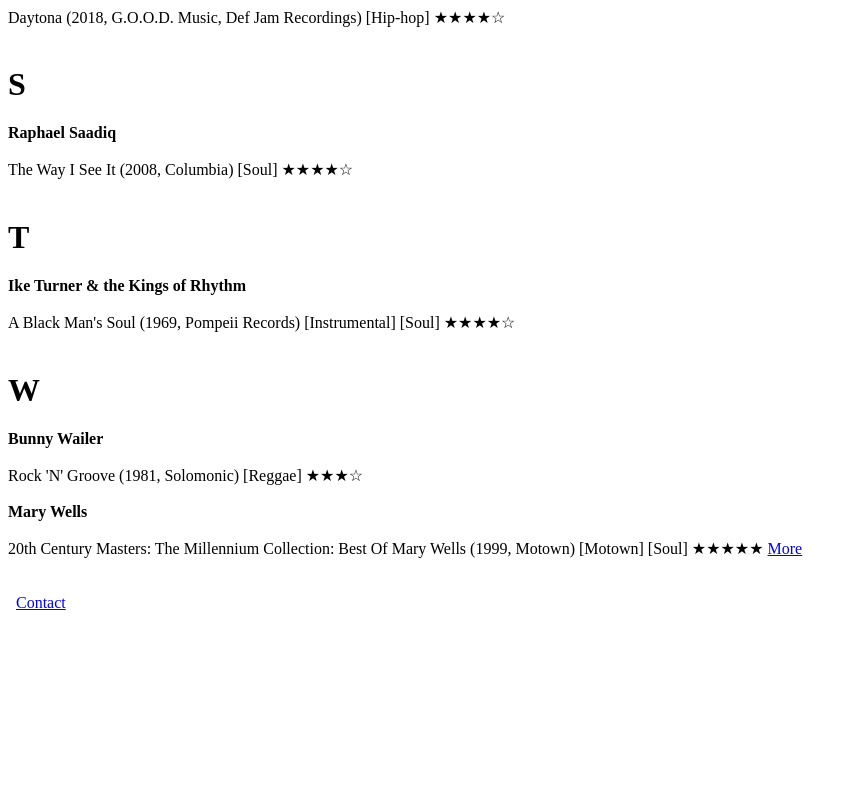
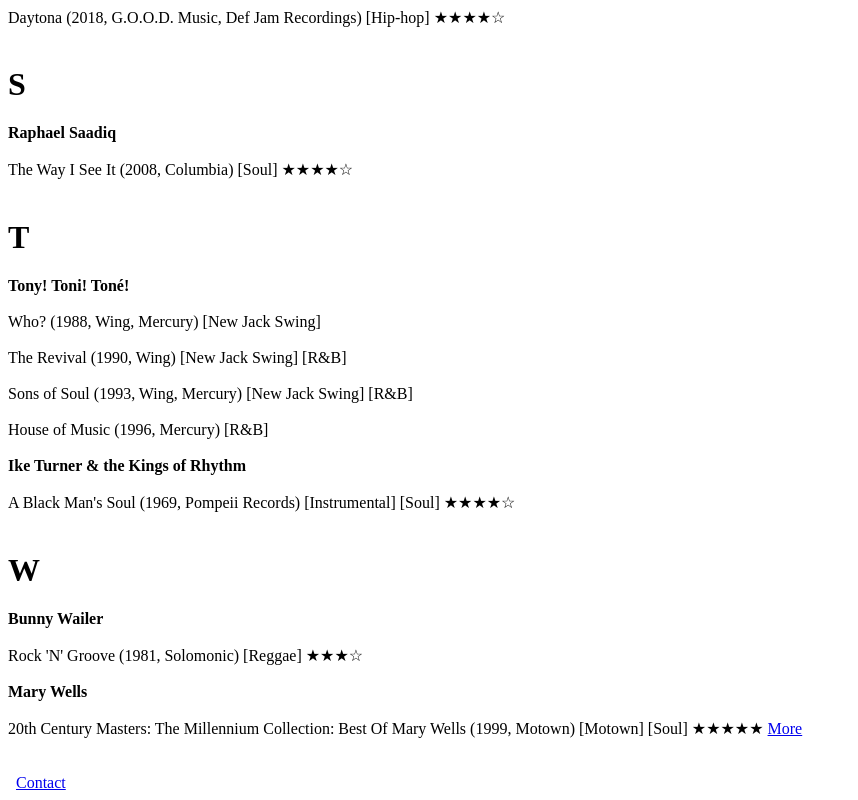
Before and after one commit to renping-li/musicreview, a plain HTML site: page index.html in a window 1280 px wide. Shown: the part 2822-3622 px from the top of the page, without its empty margins (0-858 px from the left). Before the commit the page ends 3442 px from the top, so only its background shows below. Drawn offline with Linux system fonts and the light colour scheme; a script that the page names is missing.

Commit message:
Update index.html

```diff
--- a/index.html
+++ b/index.html
@@ -153,6 +153,20 @@
   <!-- 20200828 -->
   <br><br>
   <h1>T</h1>
+  <b>Tony! Toni! Toné!</b>
+  <br><br>
+  Who? (1988, Wing, Mercury) [New Jack Swing]
+  <!-- 20200903 -->
+  <br><br>
+  The Revival (1990, Wing) [New Jack Swing] [R&B]
+  <!-- 20200903 -->
+  <br><br>
+  Sons of Soul (1993, Wing, Mercury) [New Jack Swing] [R&B]
+  <!-- 20200903 -->
+  <br><br>
+  House of Music (1996, Mercury) [R&B]
+  <!-- 20200903 -->
+  <br><br>
   <b>Ike Turner & the Kings of Rhythm</b>
   <br><br>
   A Black Man's Soul (1969, Pompeii Records) [Instrumental] [Soul] ★★★★☆
```
